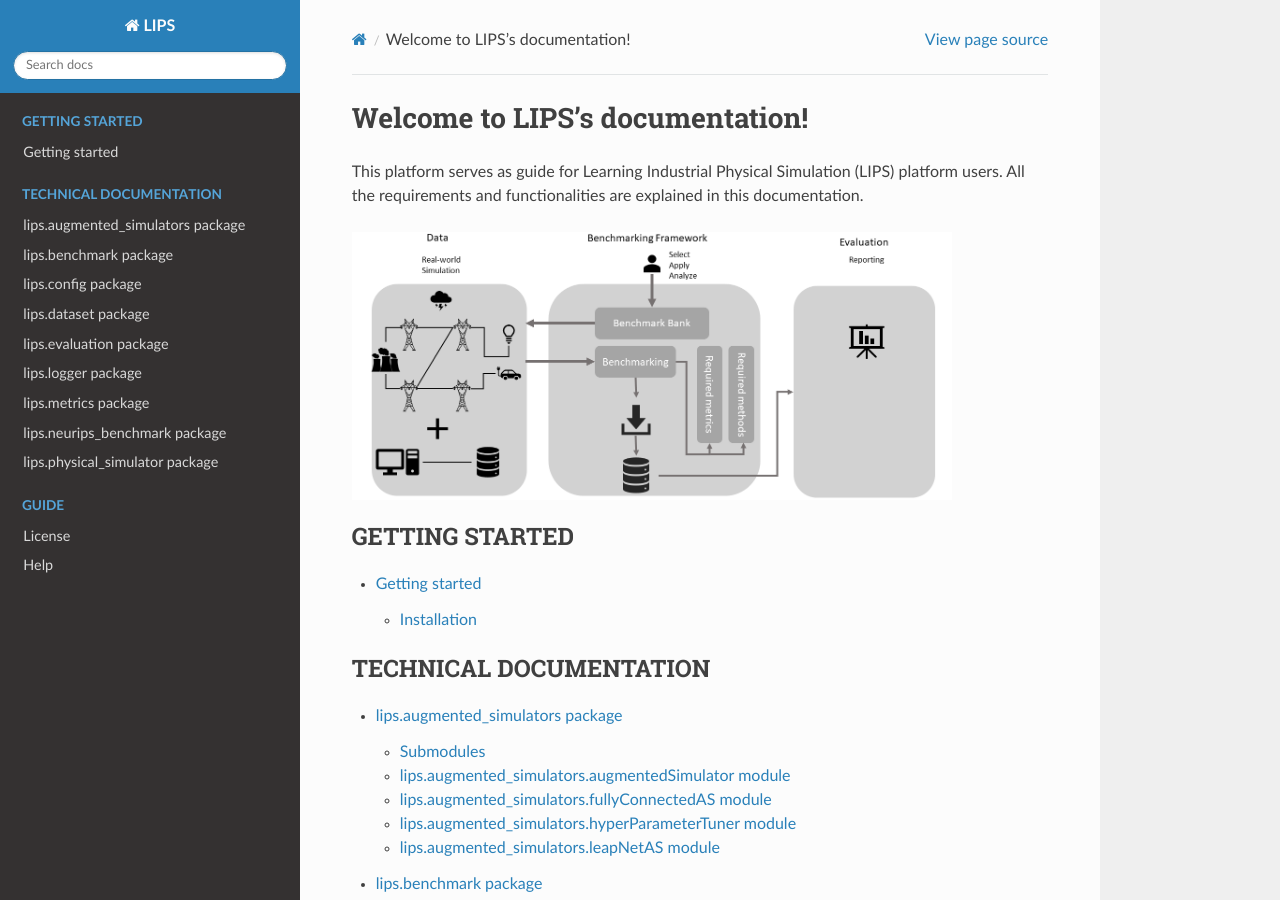
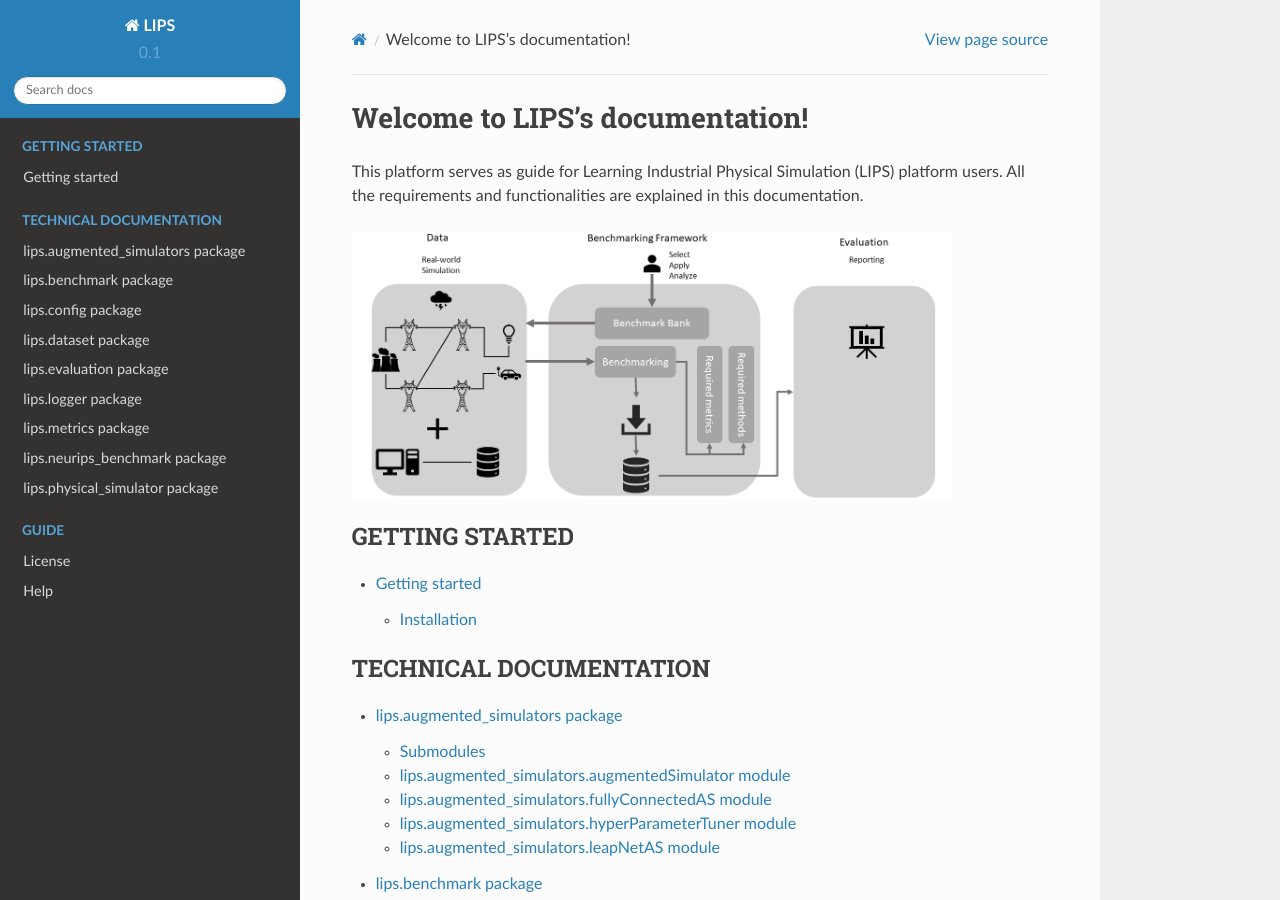
Before and after one commit to IRT-SystemX/LIPS, a Sphinx documentation site: the page built from docs/source/index.rst, in a window 1280 px wide and 900 px high. Built offline with Sphinx 7.4.7 and the Read the Docs theme 2.0.0, drawn with Linux system fonts in a browser that asks for light colours; formulas are drawn with MathJax 3.

Commit message:
update version everywhere [skip ci]

```diff
--- a/docs/source/conf.py
+++ b/docs/source/conf.py
@@ -22,7 +22,8 @@
 author = 'Milad Leyli-abadi'
 
 # The full version, including alpha/beta/rc tags
-release = '0.1'
+release = '0.1.0'
+version = '0.1'
 
 # -- General configuration ---------------------------------------------------
 
--- a/lips/__init__.py
+++ b/lips/__init__.py
@@ -5,3 +5,5 @@
 # you can obtain one at http://mozilla.org/MPL/2.0/.
 # SPDX-License-Identifier: MPL-2.0
 # This file is part of LIPS, LIPS is a python platform for power networks benchmarking
+
+__version__ = "0.1.0"
--- a/setup.py
+++ b/setup.py
@@ -8,6 +8,9 @@
 
 import setuptools
 from setuptools import setup
+
+
+__version__ = '0.1.0'
 
 pkgs = {
     "required": [
@@ -61,7 +64,7 @@
     long_description = fh.read()
 
 setup(name='lips',
-      version='0.0.1',
+      version=__version__,
       description='LIPS : Learning Industrial Physical Simulation benchmark suite',
       long_description=long_description,
       long_description_content_type="text/markdown",
```
